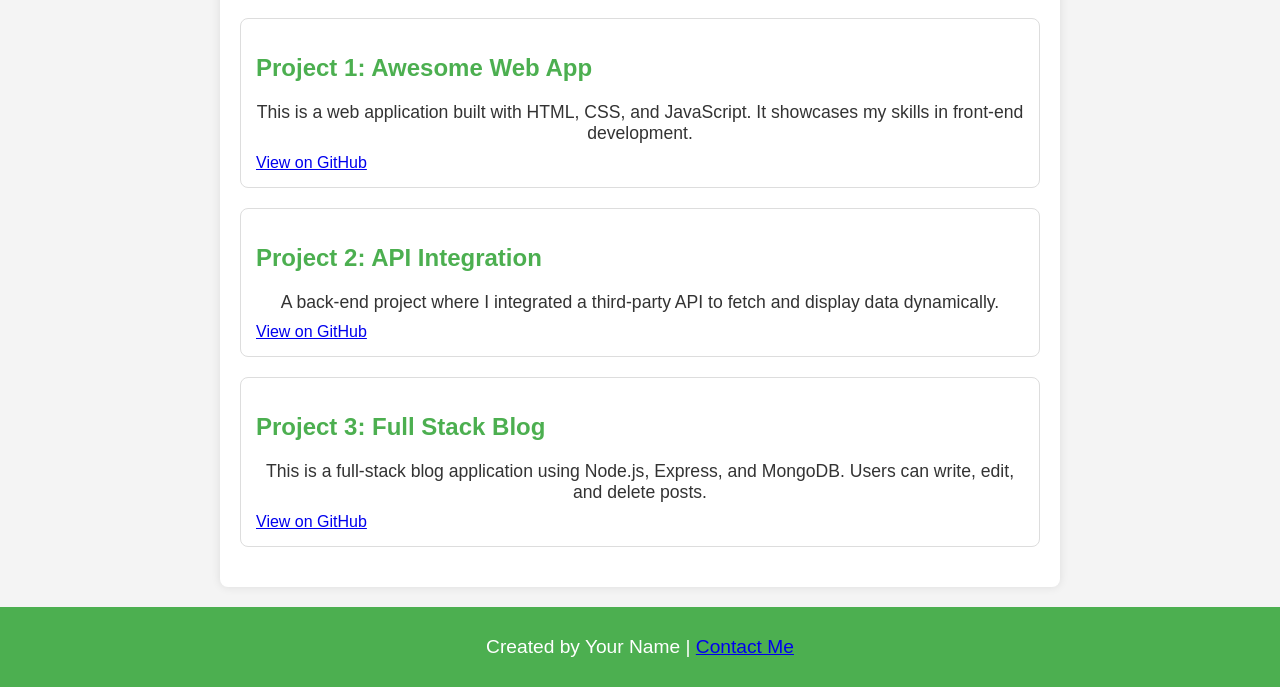
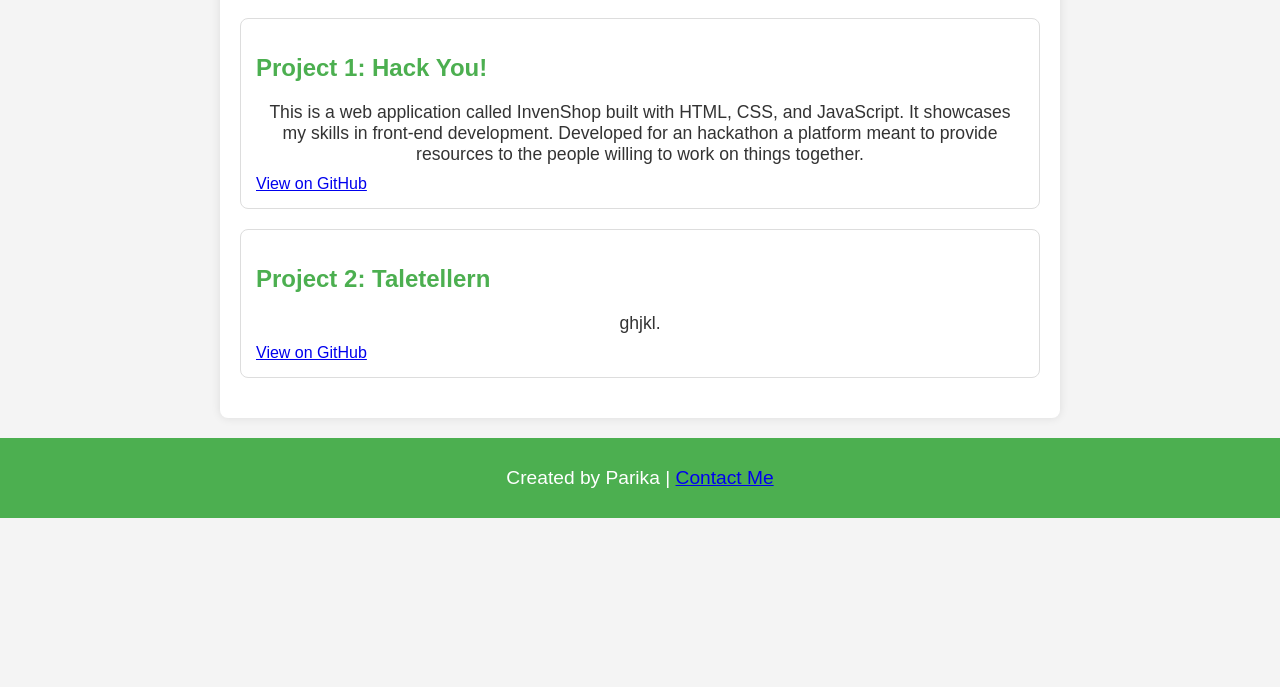
Before and after one commit to parika04/parika04.github.io, a plain HTML site: page index.html in a window 1280 px wide. Shown: the part 313-1000 px from the top of the page. After the commit the page ends 831 px from the top, so only its background shows below. Drawn offline with Linux system fonts and the light colour scheme.

Commit message:
Update index.html

```diff
--- a/index.html
+++ b/index.html
@@ -67,7 +67,7 @@
 <body>
 
 <header>
-    <h1>Your Name's Portfolio</h1>
+    <h1>Parika's Portfolio</h1>
     <p>Welcome to my portfolio! I'm a developer with skills in front-end, back-end, and full-stack development.</p>
 </header>
 
@@ -76,27 +76,21 @@
 
     <div class="projects">
         <div class="project">
-            <h2 class="project-title">Project 1: Awesome Web App</h2>
-            <p class="project-description">This is a web application built with HTML, CSS, and JavaScript. It showcases my skills in front-end development.</p>
-            <a href="https://github.com/yourusername/project1">View on GitHub</a>
+            <h2 class="project-title">Project 1: Hack You!</h2>
+            <p class="project-description">This is a web application called InvenShop built with HTML, CSS, and JavaScript. It showcases my skills in front-end development. Developed for an hackathon a platform meant to provide resources to the people willing to work on things together.</p>
+            <a href="https://github.com/parika04/Hack_You">View on GitHub</a>
         </div>
 
         <div class="project">
-            <h2 class="project-title">Project 2: API Integration</h2>
-            <p class="project-description">A back-end project where I integrated a third-party API to fetch and display data dynamically.</p>
-            <a href="https://github.com/yourusername/project2">View on GitHub</a>
-        </div>
-
-        <div class="project">
-            <h2 class="project-title">Project 3: Full Stack Blog</h2>
-            <p class="project-description">This is a full-stack blog application using Node.js, Express, and MongoDB. Users can write, edit, and delete posts.</p>
-            <a href="https://github.com/yourusername/project3">View on GitHub</a>
+            <h2 class="project-title">Project 2: Taletellern</h2>
+            <p class="project-description">ghjkl.</p>
+            <a href="https://github.com/parika04/taleteller">View on GitHub</a>
         </div>
     </div>
 </section>
 
 <footer>
-    <p>Created by Your Name | <a href="mailto:your.email@example.com">Contact Me</a></p>
+    <p>Created by Parika | <a href="mailto:kap89797@gmail.com">Contact Me</a></p>
 </footer>
 
 </body>
```
